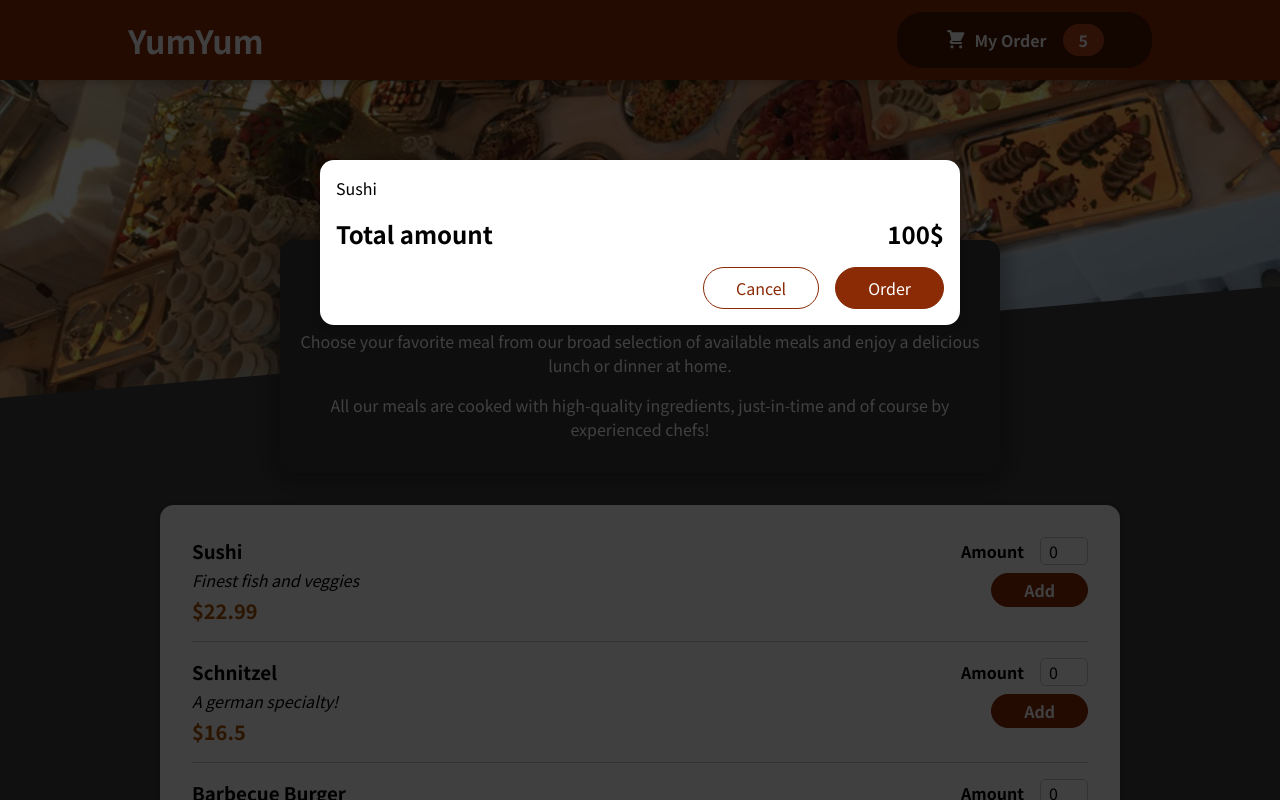
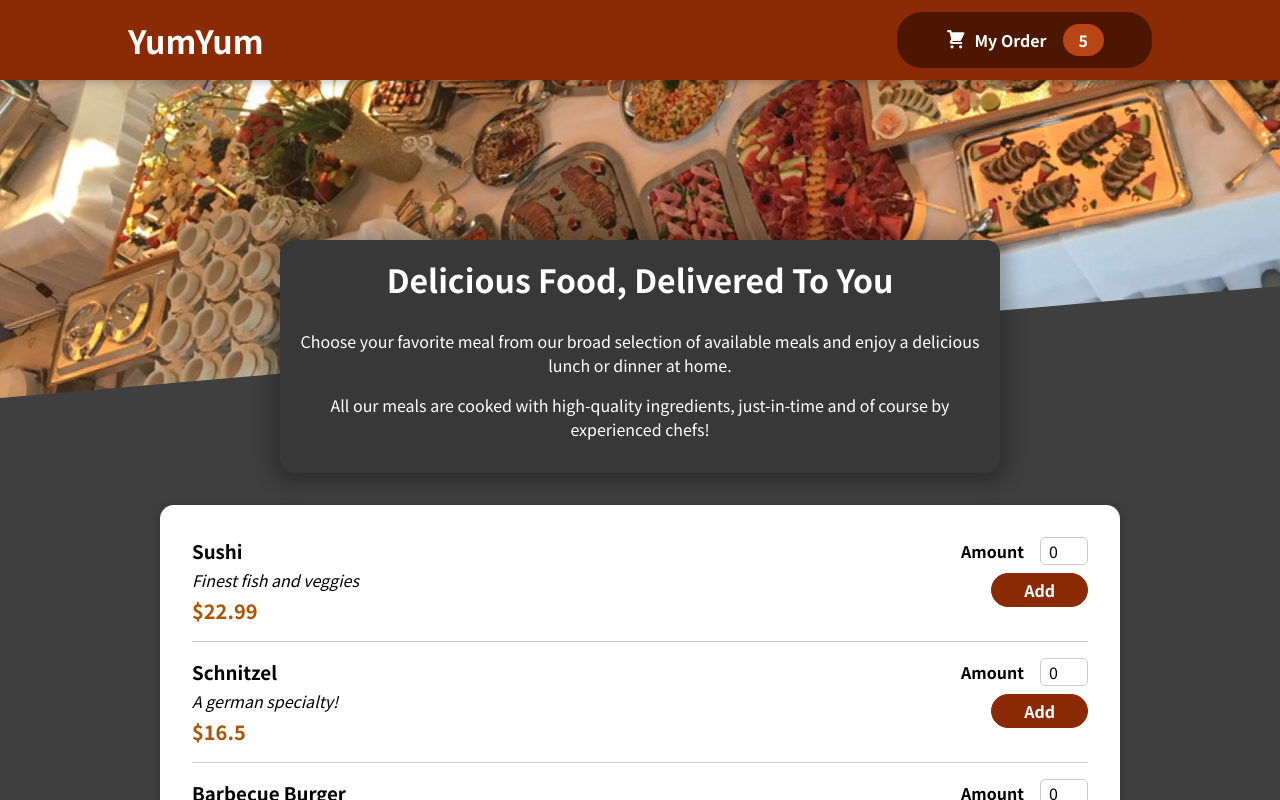
Before and after one commit to Spidergirl93/Food_Menu, a React (Create React App) app: page / in a window 1280 px wide. Shown: the top 800 px of the page. Built offline with nearby package versions, Linux system fonts and the light colour scheme.

Commit message:
cart modal can get opened and closed!

```diff
--- a/src/App.js
+++ b/src/App.js
@@ -1,5 +1,5 @@
 //React imports
-import React from 'react';
+import React, {useState} from 'react';
 
 //Component imports
 import Header from './components/Layout/Header';
@@ -12,10 +12,22 @@ import Cart from './components/Cart/Cart';
 
 //Main component
 function App() {
+
+  const [cartShown, setCartShown] = useState(false);
+
+  const showCart = () => {
+    setCartShown(true);
+  };
+
+  const hideCart = () => {
+    setCartShown(false);
+  };
+
+
   return (
     <React.Fragment>
-      <Cart />
-      <Header/>
+      {cartShown && <Cart onCancel={hideCart} />}
+      <Header onClick={showCart}/>
       <main>
         <Meals/>
       </main>
--- a/src/components/Cart/Cart.js
+++ b/src/components/Cart/Cart.js
@@ -26,7 +26,7 @@ const Cart = (props) => {
                 <span>100$</span>
             </div>
             <div className={styles.actions}>
-                <button className={styles[`button--alt`]} >Cancel</button>
+                <button className={styles[`button--alt`]} onClick={props.onCancel}>Cancel</button>
                 <button className={styles[`button`]}>Order</button>
             </div>
         </Modal>
--- a/src/components/Layout/Header.js
+++ b/src/components/Layout/Header.js
@@ -19,7 +19,7 @@ const Header = (props) => {
         <Fragment>
             <header className={styles.header}>
                 <h1>YumYum</h1>
-                <HeaderButton>My Order</HeaderButton>
+                <HeaderButton onClick={props.onClick}>My Order</HeaderButton>
             </header>
             <div className={styles[`main-image`]}>
                 <img src={mealImg} alt='loading' />
--- a/src/components/Layout/HeaderButton.js
+++ b/src/components/Layout/HeaderButton.js
@@ -7,7 +7,7 @@ import styles from './HeaderButton.module.css';
 //Main component
 const HeaderButton = props => {
     return(
-        <button className={styles.button}>
+        <button className={styles.button} onClick={props.onClick}>
             <span className={styles.icon}>
                 <CartIcon/>
             </span>
```
Also changed, not shown: 1 other file (tests, documents, lock files or other folders).
